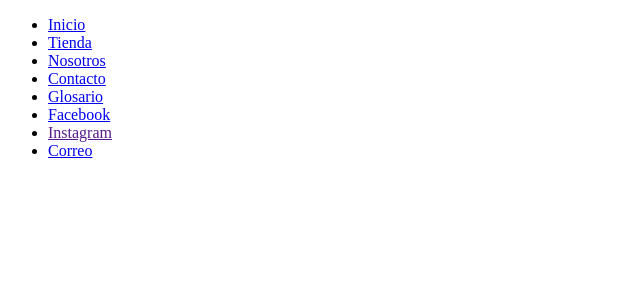
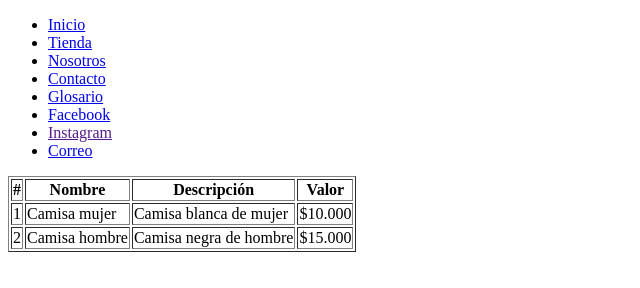
Before and after one commit to DavidMedinaO/desarrollo-web-frontend, a plain HTML site: page src/pages/tienda.html in a window 1280 px wide. Shown: the whole page, without its empty margins (0-640 px from the left). Drawn offline with Linux system fonts and the light colour scheme.

Commit message:
- Listado de productos

```diff
--- a/src/pages/tienda.html
+++ b/src/pages/tienda.html
@@ -30,6 +30,29 @@
 
     <!-- Cuerpo -->
     <main>
+        <table border="1">
+            <thead>
+                <th>#</th>
+                <th>Nombre</th>
+                <th>Descripción</th>
+                <th>Valor</th>
+            </thead>
+            <tbody>
+                <tr>
+                    <td>1</td>
+                    <td>Camisa mujer</td>
+                    <td>Camisa blanca de mujer</td>
+                    <td>$10.000</td>
+                </tr>
+                <tr>
+                    <td>2</td>
+                    <td>Camisa hombre</td>
+                    <td>Camisa negra de hombre</td>
+                    <td>$15.000</td>
+                </tr>
+
+            </tbody>
+        </table>
 
     </main>
 
```
